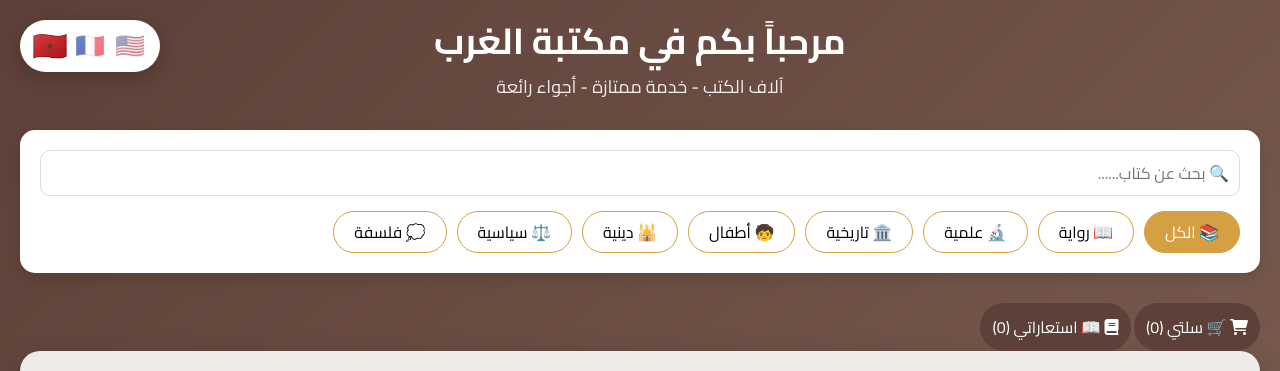
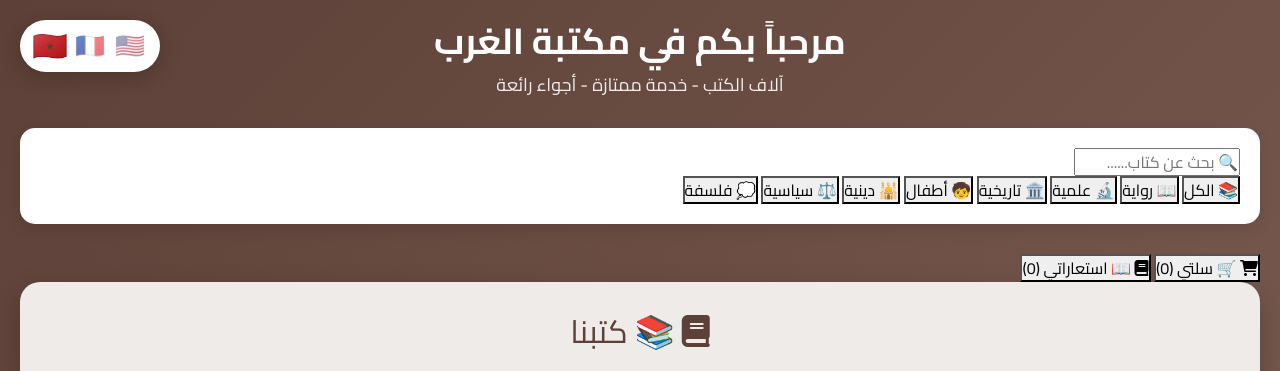
Before and after one commit to OR99999/library_app, a Flask app: page / in a window 1280 px wide. Shown: the top 371 px of the page. Run offline with Flask 3, Linux system fonts and the light colour scheme; data comes from the database, SQL or seed files in the repository; some libraries are stand-ins or nearby versions.

Commit message:
Update index.html

```diff
--- a/templates/index.html
+++ b/templates/index.html
@@ -121,49 +102,6 @@
             padding: 20px;
             margin-bottom: 30px;
             box-shadow: 0 5px 15px rgba(0,0,0,0.1);
-        }
-
-        .search-box {
-            display: flex;
-            gap: 10px;
-            margin-bottom: 15px;
-        }
-
-        .search-box input {
-            flex: 1;
-            padding: 10px;
-            border: 1px solid #ddd;
-            border-radius: 10px;
-        }
-
-        .search-box button {
-            padding: 10px 20px;
-            background: var(--primary-color);
-            color: white;
-            border: none;
-            border-radius: 10px;
-            cursor: pointer;
-        }
-
-        .categories {
-            display: flex;
-            gap: 10px;
-            flex-wrap: wrap;
-        }
-
-        .category-btn {
-            padding: 8px 20px;
-            border: 1px solid var(--accent-color);
-            background: white;
-            border-radius: 25px;
-            cursor: pointer;
-            transition: 0.3s;
-        }
-
-        .category-btn:hover,
-        .category-btn.active {
-            background: var(--accent-color);
-            color: white;
         }
 
         .books-container {
@@ -211,74 +148,10 @@
             border-radius: 10px;
         }
 
-        .book-title {
-            font-weight: bold;
-            margin-bottom: 5px;
-            color: var(--primary-color);
-            font-size: 18px;
-        }
+        /* 📱 غير إضافة تحسين للهاتف فقط */
+        @media (max-width: 768px) {
 
-        .book-author {
-            color: #666;
-            margin-bottom: 10px;
-            font-size: 14px;
-        }
-
-        .book-price {
-            color: var(--accent-color);
-            font-weight: bold;
-            margin-bottom: 15px;
-            font-size: 18px;
-        }
-
-        .book-buttons {
-            display: flex;
-            gap: 10px;
-        }
-
-        .buy-btn,
-        .borrow-btn {
-            flex: 1;
-            padding: 8px;
-            border: none;
-            border-radius: 25px;
-            cursor: pointer;
-            font-weight: bold;
-        }
-
-        .buy-btn {
-            background: linear-gradient(135deg, #2E7D32, #4CAF50);
-            color: white;
-        }
-
-        .borrow-btn {
-            background: linear-gradient(135deg, var(--primary-color), var(--secondary-color));
-            color: white;
-        }
-
-        .cart-btn {
-            flex: 1;
-            padding: 12px;
-            background: var(--primary-color);
-            color: white;
-            border: none;
-            border-radius: 50px;
-        }
-
-        .modal-header {
-            background: linear-gradient(135deg, var(--primary-color), var(--secondary-color));
-            color: white;
-        }
-
-        .alert-container {
-            position: fixed;
-            top: 20px;
-            {% if lang == 'ar' %}right: 20px;{% else %}left: 20px;{% endif %}
-            z-index: 10000;
-        }
-
-        /* 📱 MOBILE فقط (يتبدل هنا) */
-        @media (max-width: 768px) {
+            body { padding: 10px; }
 
             .books-grid {
                 grid-template-columns: 1fr;
```
Also changed, not shown: other parts of templates/index.html (+10 -34 lines).
